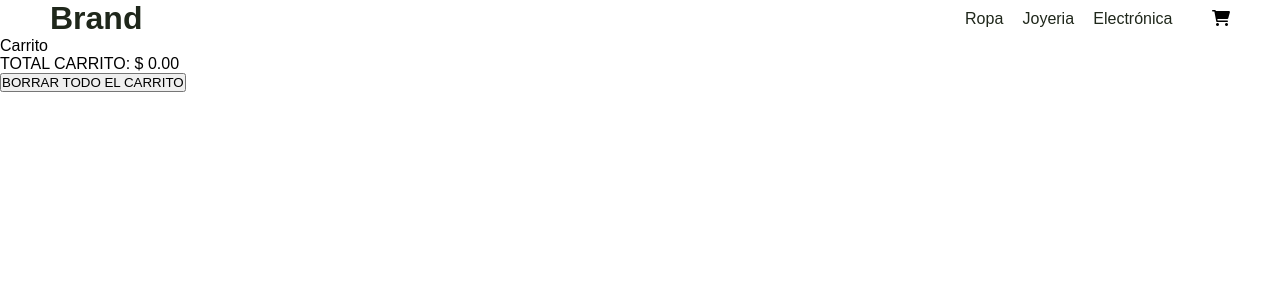
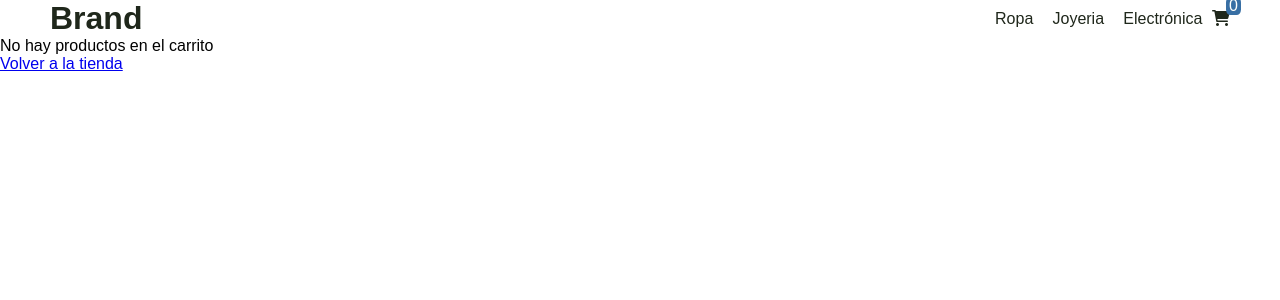
Before and after one commit to santtiq/CoderHouse-React, a React (Create React App) app: page /cart in a window 1280 px wide. Shown: the top 300 px of the page. Built offline with nearby package versions, Linux system fonts and the light colour scheme; a web font is replaced by a local one.

Commit message:
Desafio 11 - Cart View

```diff
--- a/src/components/CartContext.js
+++ b/src/components/CartContext.js
@@ -6,29 +6,34 @@ const { Provider } = contexto
 const MiProvider = (props) => {
 
     const [carrito, setCarrito] = useState([])
-    const [total, setTotal] = useState(0)
+    const [totalPrecio, setTotalPrecio] = useState(0)
+    const [totalProductos, setTotalProductos] = useState(0)
 
     const borrarDelCarrito = (producto) => {
         setCarrito(carrito.filter(item => item.id !== producto.id))
-        setTotal(total - producto.price * producto.cantidad)
+        setTotalPrecio(totalPrecio - producto.price * producto.cantidad)
+        setTotalProductos(totalProductos - producto.cantidad)
     }
 
     const agregarAlCarrito = (producto, cantidad) => {
         if (isInCart(producto)) {
             const item = carrito.find(item => item.id === producto.id)
             item.cantidad += cantidad
-            setTotal(total + (producto.price * cantidad))
+            setTotalPrecio(totalPrecio + (producto.price * cantidad))
+            setTotalProductos(totalProductos + cantidad)
             console.log("estoy en el carrito")
         } else {
             setCarrito([...carrito, { ...producto, cantidad }])
-            setTotal(total + (producto.price * cantidad))
+            setTotalPrecio(totalPrecio + (producto.price * cantidad))
+            setTotalProductos(totalProductos + cantidad)
             console.log("no estoy en el carrito")
         }
     }
 
     const limpiarCarrito = () => {
         setCarrito([])
-        setTotal(0)
+        setTotalPrecio(0)
+        setTotalProductos(0)
     }
 
     const isInCart = (producto) => {
@@ -40,7 +45,8 @@ const MiProvider = (props) => {
     }
 
     const contextValue = {
-        total,
+        totalPrecio,
+        totalProductos,
         carrito,
         borrarDelCarrito,
         agregarAlCarrito,
--- a/src/components/pages/Carrito.js
+++ b/src/components/pages/Carrito.js
@@ -1,14 +1,16 @@
 import { useContext } from "react";
 import { contexto } from "../CartContext";
+import { Link } from "react-router-dom"
 
 
 const Carrito = () => {
 
-    const { carrito, total, limpiarCarrito, borrarDelCarrito } = useContext(contexto);
+    const { carrito, totalPrecio, limpiarCarrito, borrarDelCarrito, totalProductos } = useContext(contexto);
+
+
 
     return (
         <>
-            <div>Carrito</div>
             {carrito.map(item => (
                 <div key={item.id}>
                     <h3>{item.title}</h3>
@@ -19,8 +21,12 @@ const Carrito = () => {
                     <button onClick={() => borrarDelCarrito(item)}>borrar</button>
                 </div>
             ))}
-            <div>TOTAL CARRITO: $ {total.toFixed(2)}</div>
-            <button onClick={() => limpiarCarrito()}>BORRAR TODO EL CARRITO</button>
+            {
+                totalProductos > 0 ? <div>TOTAL CARRITO: $ {totalPrecio.toFixed(2)}</div> : <div>No hay productos en el carrito</div>
+            }
+            {
+                totalProductos > 0 ? <button onClick={() => limpiarCarrito()}>BORRAR TODO EL CARRITO</button> : <Link to="/">Volver a la tienda</Link>
+            }
         </>
     )
 }
--- a/src/components/widgets/CartWidget.js
+++ b/src/components/widgets/CartWidget.js
@@ -1,7 +1,16 @@
-function CartWidget() {
+import { useContext } from "react";
+import { contexto } from "../CartContext";
+
+const CartWidget = () => {
+
+    const { totalProductos } = useContext(contexto);
+
     return (
-        <div className="cartWidget">
-            <i className="fa-solid fa-cart-shopping"></i>
+        <div className="cart-btn">
+            <div className="nav-icon">
+                <i className="fa-solid fa-cart-shopping"></i>
+            </div>
+            <div className="cart-items">{totalProductos}</div>
         </div>
     )
 }
--- a/src/estilos.css
+++ b/src/estilos.css
@@ -61,6 +61,22 @@ html , body , #root {
 .links-container ul li:hover > ul{
     display: block;
 }
+
+.cart-btn{
+    position: relative;
+    cursor: pointer;
+}
+
+.cart-items{
+    position: absolute;
+    top: -13px;
+    right: -11px;
+    background: #386FA4;
+    color: #FFFFFC;
+    padding: 0 3px;
+    border-radius: 30%;
+}
+
 /* ---- */
 
 /* ---- NavBar end ---- */
```
